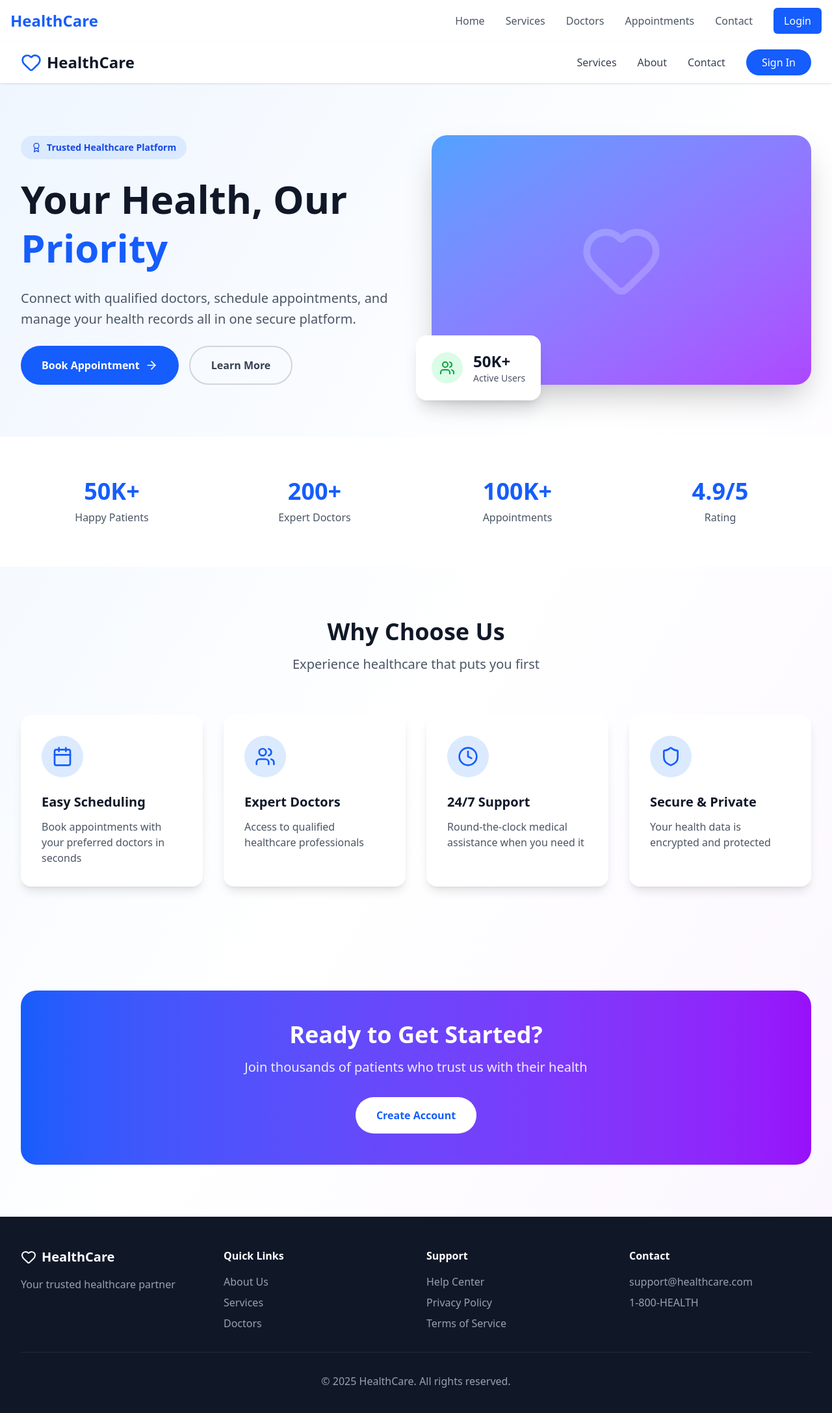
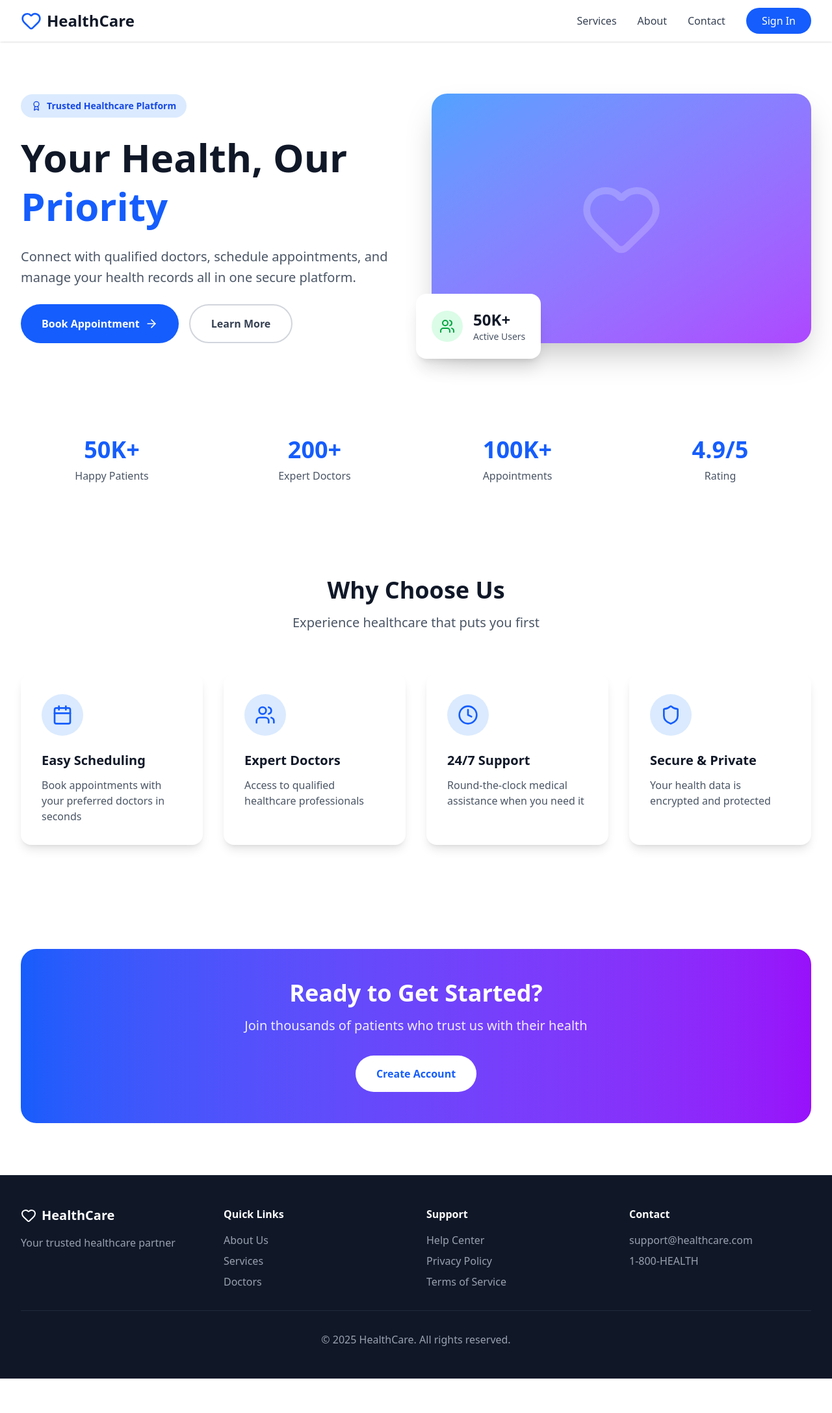
Before and after one commit to Rohin-Madhav/Health-Care-System, a React (Vite) app in the folder frontend/: page / in a window 1280 px wide. Shown: the top 2174 px of the page at 65% size. After the commit the page ends 2121 px from the top, so only its background shows below. Built offline with nearby package versions, Linux system fonts and the light colour scheme.

Commit message:
role based routing

```diff
--- a/frontend/src/components/Footer.jsx
+++ b/frontend/src/components/Footer.jsx
@@ -1,11 +1,63 @@
-import React from 'react'
+import React from "react";
+import { Heart, Menu, X } from "lucide-react";
 
 function Footer() {
   return (
     <div>
-
+      {/* Footer */}
+      <footer className="bg-gray-900 text-white py-12">
+        <div className="max-w-7xl mx-auto px-4 sm:px-6 lg:px-8">
+          <div className="grid md:grid-cols-4 gap-8">
+            <div>
+              <div className="flex items-center space-x-2 mb-4">
+                <Heart className="w-6 h-6" />
+                <span className="text-xl font-bold">HealthCare</span>
+              </div>
+              <p className="text-gray-400">Your trusted healthcare partner</p>
+            </div>
+            <div>
+              <h4 className="font-semibold mb-4">Quick Links</h4>
+              <div className="space-y-2 text-gray-400">
+                <p className="hover:text-white cursor-pointer transition">
+                  About Us
+                </p>
+                <p className="hover:text-white cursor-pointer transition">
+                  Services
+                </p>
+                <p className="hover:text-white cursor-pointer transition">
+                  Doctors
+                </p>
+              </div>
+            </div>
+            <div>
+              <h4 className="font-semibold mb-4">Support</h4>
+              <div className="space-y-2 text-gray-400">
+                <p className="hover:text-white cursor-pointer transition">
+                  Help Center
+                </p>
+                <p className="hover:text-white cursor-pointer transition">
+                  Privacy Policy
+                </p>
+                <p className="hover:text-white cursor-pointer transition">
+                  Terms of Service
+                </p>
+              </div>
+            </div>
+            <div>
+              <h4 className="font-semibold mb-4">Contact</h4>
+              <div className="space-y-2 text-gray-400">
+                <p>support@healthcare.com</p>
+                <p>1-800-HEALTH</p>
+              </div>
+            </div>
+          </div>
+          <div className="border-t border-gray-800 mt-8 pt-8 text-center text-gray-400">
+            <p>&copy; 2025 HealthCare. All rights reserved.</p>
+          </div>
+        </div>
+      </footer>
     </div>
-  )
+  );
 }
 
-export default Footer
+export default Footer;
--- a/frontend/src/components/Navbar.jsx
+++ b/frontend/src/components/Navbar.jsx
@@ -1,62 +1,95 @@
-import { useState } from 'react';
-import { Link } from 'react-router-dom';
+import { useState } from "react";
+import { Link, useNavigate } from "react-router-dom";
+import { Heart, Menu, X } from "lucide-react";
 
 const Navbar = () => {
-    const [isMenuOpen, setIsMenuOpen] = useState(false);
+  const [mobileMenuOpen, setMobileMenuOpen] = useState(false);
+  const navigate = useNavigate()
 
   return (
-        <nav className="bg-white shadow-lg">
-            <div className="max-w-7xl mx-auto px-4">
-                <div className="flex justify-between h-16">
-                    {/* Logo and brand name */}
-                    <div className="flex items-center">
-                        <Link to="/" className="flex items-center">
-                            <span className="text-2xl font-bold text-blue-600">HealthCare</span>
-                        </Link>
+    <div>
+
+        <nav className="bg-white shadow-sm sticky top-0 z-50">
+          <div className="max-w-7xl mx-auto px-4 sm:px-6 lg:px-8">
+            <div className="flex justify-between items-center h-16">
+            <div className="flex items-center space-x-2">
+              <Heart className="w-8 h-8 text-blue-600" />
+              <span className="text-2xl font-bold text-gray-900">
+                HealthCare
+              </span>
             </div>
 
-                    {/* Desktop menu */}
             <div className="hidden md:flex items-center space-x-8">
-                        <Link to="/" className="text-gray-600 hover:text-blue-600">Home</Link>
-                        <Link to="/services" className="text-gray-600 hover:text-blue-600">Services</Link>
-                        <Link to="/doctors" className="text-gray-600 hover:text-blue-600">Doctors</Link>
-                        <Link to="/appointments" className="text-gray-600 hover:text-blue-600">Appointments</Link>
-                        <Link to="/contact" className="text-gray-600 hover:text-blue-600">Contact</Link>
-                        <Link to="/login" className="bg-blue-600 text-white px-4 py-2 rounded-md hover:bg-blue-700">
-                            Login
+              <a
+                href="#services"
+                className="text-gray-700 hover:text-blue-600 transition"
+              >
+                Services
+              </a>
+              <Link
+                to="/about"
+                className="text-gray-700 hover:text-blue-600 transition"
+              >
+                About
               </Link>
+              <Link
+                to="/doctors"
+                className="text-gray-700 hover:text-blue-600 transition"
+              >
+                Contact
+              </Link>
+              <button
+                type="button"
+                onClick={() => navigate("/patientLogin")}
+                className="bg-blue-600 hover:bg-blue-700 text-white px-6 py-2 rounded-full transition"
+              >
+                Sign In
+              </button>
             </div>
 
-                    {/* Mobile menu button */}
-                    <div className="md:hidden flex items-center">
             <button
-                            onClick={() => setIsMenuOpen(!isMenuOpen)}
-                            className="text-gray-600 hover:text-blue-600 focus:outline-none"
+              className="md:hidden"
+              onClick={() => setMobileMenuOpen(!mobileMenuOpen)}
             >
-                            <svg className="h-6 w-6" fill="none" viewBox="0 0 24 24" stroke="currentColor">
-                                {isMenuOpen ? (
-                                    <path strokeLinecap="round" strokeLinejoin="round" strokeWidth={2} d="M6 18L18 6M6 6l12 12" />
+              {mobileMenuOpen ? (
+                <X className="w-6 h-6" />
               ) : (
-                                    <path strokeLinecap="round" strokeLinejoin="round" strokeWidth={2} d="M4 6h16M4 12h16M4 18h16" />
+                <Menu className="w-6 h-6" />
               )}
-                            </svg>
             </button>
             </div>
           </div>
 
-                {/* Mobile menu */}
-                {isMenuOpen && (
-                    <div className="md:hidden pb-4">
-                        <Link to="/" className="block py-2 text-gray-600 hover:text-blue-600">Home</Link>
-                        <Link to="/services" className="block py-2 text-gray-600 hover:text-blue-600">Services</Link>
-                        <Link to="/doctors" className="block py-2 text-gray-600 hover:text-blue-600">Doctors</Link>
-                        <Link to="/appointments" className="block py-2 text-gray-600 hover:text-blue-600">Appointments</Link>
-                        <Link to="/contact" className="block py-2 text-gray-600 hover:text-blue-600">Contact</Link>
-                        <Link to="/login" className="block py-2 text-gray-600 hover:text-blue-600">Login</Link>
+          {/* Mobile Menu */}
+        {mobileMenuOpen && (
+          <div className="md:hidden bg-white border-t">
+            <div className="px-4 py-4 space-y-3">
+              <a
+                href="#services"
+                className="block text-gray-700 hover:text-blue-600"
+              >
+                Services
+              </a>
+              <a
+                href="#about"
+                className="block text-gray-700 hover:text-blue-600"
+              >
+                About
+              </a>
+              <a
+                href="#contact"
+                className="block text-gray-700 hover:text-blue-600"
+              >
+                Contact
+              </a>
+              <button className="w-full bg-blue-600 text-white px-6 py-2 rounded-full">
+                Sign In
+              </button>
+            </div>
           </div>
         )}
+      </nav>
     </div>
-        </nav>
   );
 };
 
--- a/frontend/src/pages/Home.jsx
+++ b/frontend/src/pages/Home.jsx
@@ -10,9 +10,10 @@ import {
   Menu,
   X,
 } from "lucide-react";
+import { useNavigate } from "react-router-dom";
 
 function Home() {
-  const [mobileMenuOpen, setMobileMenuOpen] = useState(false);
+  const navigate = useNavigate();
 
   const features = [
     {
@@ -45,85 +46,7 @@ function Home() {
   ];
 
   return (
-    <div className="min-h-screen bg-gradient-to-br from-blue-50 via-white to-purple-50">
-      {/* Navigation */}
-      <nav className="bg-white shadow-sm sticky top-0 z-50">
-        <div className="max-w-7xl mx-auto px-4 sm:px-6 lg:px-8">
-          <div className="flex justify-between items-center h-16">
-            <div className="flex items-center space-x-2">
-              <Heart className="w-8 h-8 text-blue-600" />
-              <span className="text-2xl font-bold text-gray-900">
-                HealthCare
-              </span>
-            </div>
-
-            <div className="hidden md:flex items-center space-x-8">
-              <a
-                href="#services"
-                className="text-gray-700 hover:text-blue-600 transition"
-              >
-                Services
-              </a>
-              <a
-                href="#about"
-                className="text-gray-700 hover:text-blue-600 transition"
-              >
-                About
-              </a>
-              <a
-                href="#contact"
-                className="text-gray-700 hover:text-blue-600 transition"
-              >
-                Contact
-              </a>
-              <button className="bg-blue-600 hover:bg-blue-700 text-white px-6 py-2 rounded-full transition">
-                Sign In
-              </button>
-            </div>
-
-            <button
-              className="md:hidden"
-              onClick={() => setMobileMenuOpen(!mobileMenuOpen)}
-            >
-              {mobileMenuOpen ? (
-                <X className="w-6 h-6" />
-              ) : (
-                <Menu className="w-6 h-6" />
-              )}
-            </button>
-          </div>
-        </div>
-
-        {/* Mobile Menu */}
-        {mobileMenuOpen && (
-          <div className="md:hidden bg-white border-t">
-            <div className="px-4 py-4 space-y-3">
-              <a
-                href="#services"
-                className="block text-gray-700 hover:text-blue-600"
-              >
-                Services
-              </a>
-              <a
-                href="#about"
-                className="block text-gray-700 hover:text-blue-600"
-              >
-                About
-              </a>
-              <a
-                href="#contact"
-                className="block text-gray-700 hover:text-blue-600"
-              >
-                Contact
-              </a>
-              <button className="w-full bg-blue-600 text-white px-6 py-2 rounded-full">
-                Sign In
-              </button>
-            </div>
-          </div>
-        )}
-      </nav>
-
+    <div>
       {/* Hero Section */}
       <section className="max-w-7xl mx-auto px-4 sm:px-6 lg:px-8 py-20">
         <div className="grid md:grid-cols-2 gap-12 items-center">
@@ -221,71 +144,21 @@ function Home() {
         </div>
       </section>
 
-      {/* CTA Section */}
       <section className="max-w-7xl mx-auto px-4 sm:px-6 lg:px-8 py-20">
         <div className="bg-gradient-to-r from-blue-600 to-purple-600 rounded-3xl p-12 text-center text-white">
           <h2 className="text-4xl font-bold mb-4">Ready to Get Started?</h2>
           <p className="text-xl mb-8 opacity-90">
             Join thousands of patients who trust us with their health
           </p>
-          <button className="bg-white text-blue-600 hover:bg-gray-100 px-8 py-4 rounded-full font-semibold transition transform hover:scale-105">
+          <button
+            type="button"
+            onClick={() => navigate("/register")}
+            className="bg-white text-blue-600 hover:bg-gray-100 px-8 py-4 rounded-full font-semibold transition transform hover:scale-105"
+          >
             Create Account
           </button>
         </div>
       </section>
-
-      {/* Footer */}
-      <footer className="bg-gray-900 text-white py-12">
-        <div className="max-w-7xl mx-auto px-4 sm:px-6 lg:px-8">
-          <div className="grid md:grid-cols-4 gap-8">
-            <div>
-              <div className="flex items-center space-x-2 mb-4">
-                <Heart className="w-6 h-6" />
-                <span className="text-xl font-bold">HealthCare</span>
-              </div>
-              <p className="text-gray-400">Your trusted healthcare partner</p>
-            </div>
-            <div>
-              <h4 className="font-semibold mb-4">Quick Links</h4>
-              <div className="space-y-2 text-gray-400">
-                <p className="hover:text-white cursor-pointer transition">
-                  About Us
-                </p>
-                <p className="hover:text-white cursor-pointer transition">
-                  Services
-                </p>
-                <p className="hover:text-white cursor-pointer transition">
-                  Doctors
-                </p>
-              </div>
-            </div>
-            <div>
-              <h4 className="font-semibold mb-4">Support</h4>
-              <div className="space-y-2 text-gray-400">
-                <p className="hover:text-white cursor-pointer transition">
-                  Help Center
-                </p>
-                <p className="hover:text-white cursor-pointer transition">
-                  Privacy Policy
-                </p>
-                <p className="hover:text-white cursor-pointer transition">
-                  Terms of Service
-                </p>
-              </div>
-            </div>
-            <div>
-              <h4 className="font-semibold mb-4">Contact</h4>
-              <div className="space-y-2 text-gray-400">
-                <p>support@healthcare.com</p>
-                <p>1-800-HEALTH</p>
-              </div>
-            </div>
-          </div>
-          <div className="border-t border-gray-800 mt-8 pt-8 text-center text-gray-400">
-            <p>&copy; 2025 HealthCare. All rights reserved.</p>
-          </div>
-        </div>
-      </footer>
     </div>
   );
 }
```
Also changed, not shown: frontend/src/pages/patient/Appointment.jsx (added, +11 -0 lines). Lines whose indentation alone changed are shown as unchanged.
